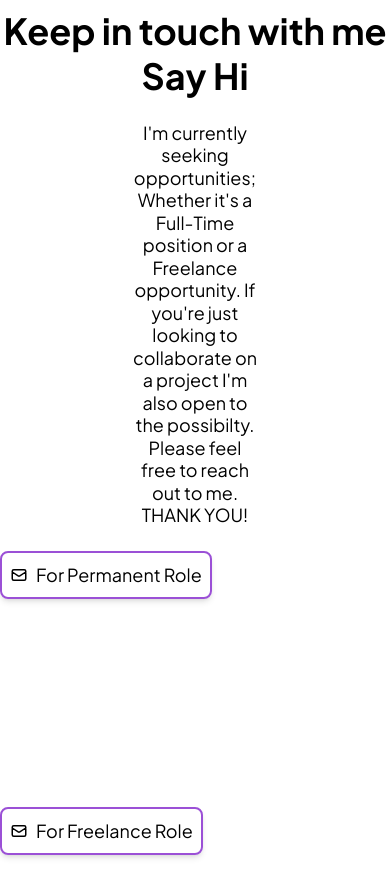
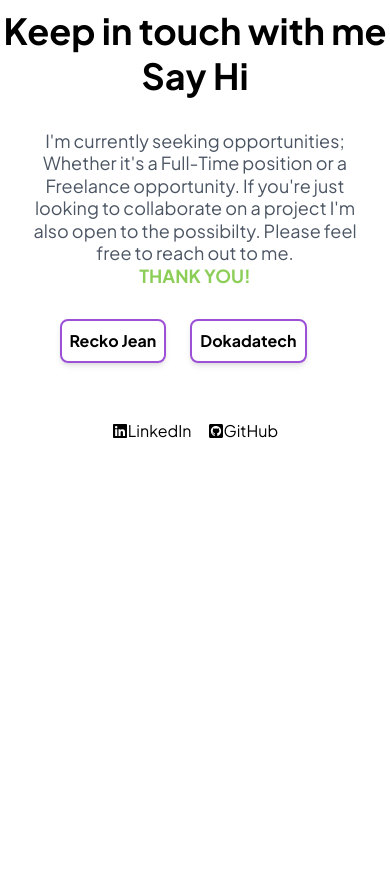
Before and after one commit to reckoj/portfolio2023, a Next.js app: page / in a window 390 px wide. Shown: the part 7100-7996 px from the top of the page. After the commit the page ends 7583 px from the top, so only its background shows below. Built offline with nearby package versions, Linux system fonts and the light colour scheme.

Commit message:
fix: fixed bad mobile view

```diff
--- a/components/Cta.js
+++ b/components/Cta.js
@@ -6,7 +6,10 @@ import Image from 'next/image';
 import { HiOutlineMail } from 'react-icons/hi';
 function Cta() {
   return (
-    <section id="contact" className="flex justify-center items-center flex-col">
+    <section
+      id="contact"
+      className="flex justify-center items-center flex-col mb-10"
+    >
       {/* <Link
         target="_blank"
         href="https://www.linkedin.com/in/recko-jean-5369b09a/"
@@ -14,33 +17,28 @@ function Cta() {
       >
         <Image src={LinkdinLight} width={50} height={50} alt="linkdin logo" />
       </Link> */}
-      <h2 className="text-4xl md:text-8xl font-bold text-center leading-tight mb-6 md:mb-24">
+      <h2 className="text-4xl md:text-8xl md:w-full font-bold text-center leading-tight mb-8 md:mb-24">
         Keep in touch with me <br /> Say Hi
       </h2>
-      <p className=" w-1/3 text-lg md:text-lg font-normal text-center leading-tight mb-6 md:mb-24">
+      <p className=" text-lg md:text-xl md:w-1/2 font-normal text-center leading-tight mb-8 md:mb-24 px-4 text-gray-600  dark:text-gray-300">
         {` I'm currently seeking opportunities; Whether it's a Full-Time position
         or a Freelance opportunity. If you're just looking to collaborate on a
         project I'm also open to the possibilty. Please feel free to reach out
         to me.`}{' '}
-        <br /> THANK YOU!
+        <br />
+        <span className="text-[#8CCE58] font-bold mt-4">THANK YOU!</span>
       </p>
-      <div className="flex flex-row flex-wrap gap-4">
-        <div className=" rounded-lg shadow-md p-2 border-solid border-2 border-[#9B50D6] mb-48 hover:bg-[#9B50D6]">
-          <Link
-            href={'mailto:reckojean@gmail.com'}
-            className="flex items-center font-normal text-lg md:text-lg  "
-          >
-            <HiOutlineMail className="mr-2" />
-            For Permanent Role
+
+      <div className="items-center flex justify-center flex-row mb-4  ">
+        <div className="  rounded-lg shadow-md p-2 mr-6 border-solid border-2 border-[#9B50D6] hover:bg-[#9B50D6]">
+          <Link href={'mailto:reckojean@gmail.com'}>
+            <p className=" font-bold">Recko Jean</p>
           </Link>
         </div>
-        <div className=" rounded-lg shadow-md p-2 border-solid border-2 border-[#9B50D6] mb-48 hover:bg-[#9B50D6]">
-          <Link
-            href={'mailto:dokadatech@gmail.com'}
-            className="flex items-center font-normal text-lg md:text-lg  "
-          >
-            <HiOutlineMail className="mr-2" />
-            For Freelance Role
+
+        <div className="  rounded-lg shadow-md p-2 mr-6 border-solid border-2 border-[#9B50D6] hover:bg-[#9B50D6]">
+          <Link href={'mailto:dokadatech@gmail.com'}>
+            <p className=" font-bold">Dokadatech</p>
           </Link>
         </div>
       </div>
--- a/components/Footer.js
+++ b/components/Footer.js
@@ -5,27 +5,9 @@ import { FaLinkedin, FaGithubSquare } from 'react-icons/fa';
 
 function Footer() {
   return (
-    // <footer className="pt-4 pb-16 flex ietms-center flex-row flex-wrap justify-center w-full">
-    //   {/* <p>2023 All Rights Reserved © </p> */}
-    //   <div className="hidden dark:block">
-    //     <Link
-    //       target="_blank"
-    //       href="https://www.linkedin.com/in/recko-jean-5369b09a/"
-    //     >
-    //       <Image src={LinkdinDark} width={50} height={50} alt="linkdin logo" />
-    //     </Link>
-    //     <Link
-    //       target="_blank"
-    //       href="https://www.linkedin.com/in/recko-jean-5369b09a/"
-    //     >
-    //       <Image src={LinkdinDark} width={50} height={50} alt="linkdin logo" />
-    //     </Link>
-    //   </div>
-    // </footer>
-
-    <footer className=" hidden md:block ml-6 mb-10 bg-coverpy-6 ">
+    <footer className="  mb-10 bg-coverpy-6 ">
       <div className="container mx-auto ">
-        <div className="space-x-4 flex justify-center">
+        <div className="space-x-4 flex justify-center items-center">
           <a
             href="https://www.linkedin.com/in/recko-jean-5369b09a/"
             target="_blank"
@@ -42,13 +24,6 @@ function Footer() {
             <FaGithubSquare />
             GitHub
           </a>
-
-          {/* <a
-            href={'mailto:dokadatech@gmail.com'}
-            className="hover:text-gray-400"
-          >
-            Freelance work Dokadatech@gmailcom
-          </a> */}
         </div>
       </div>
     </footer>
```
